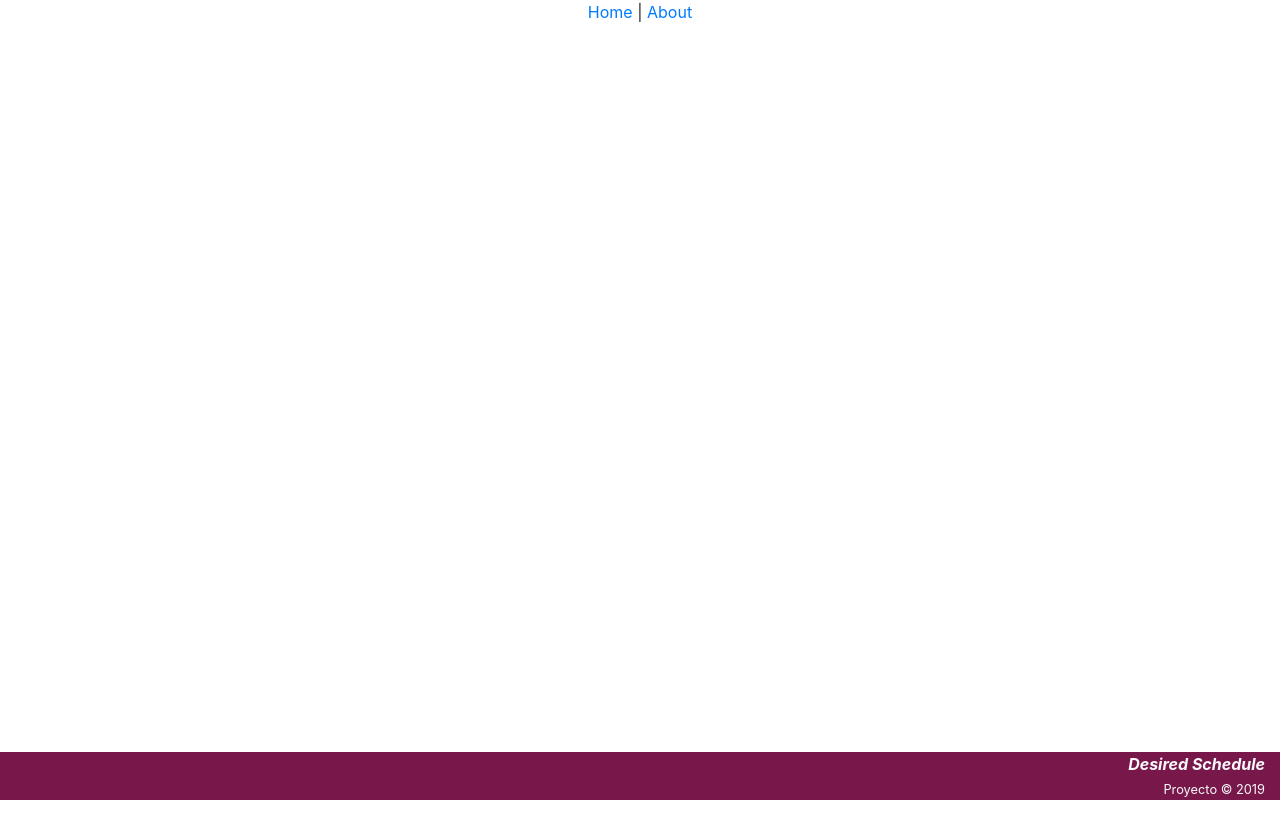
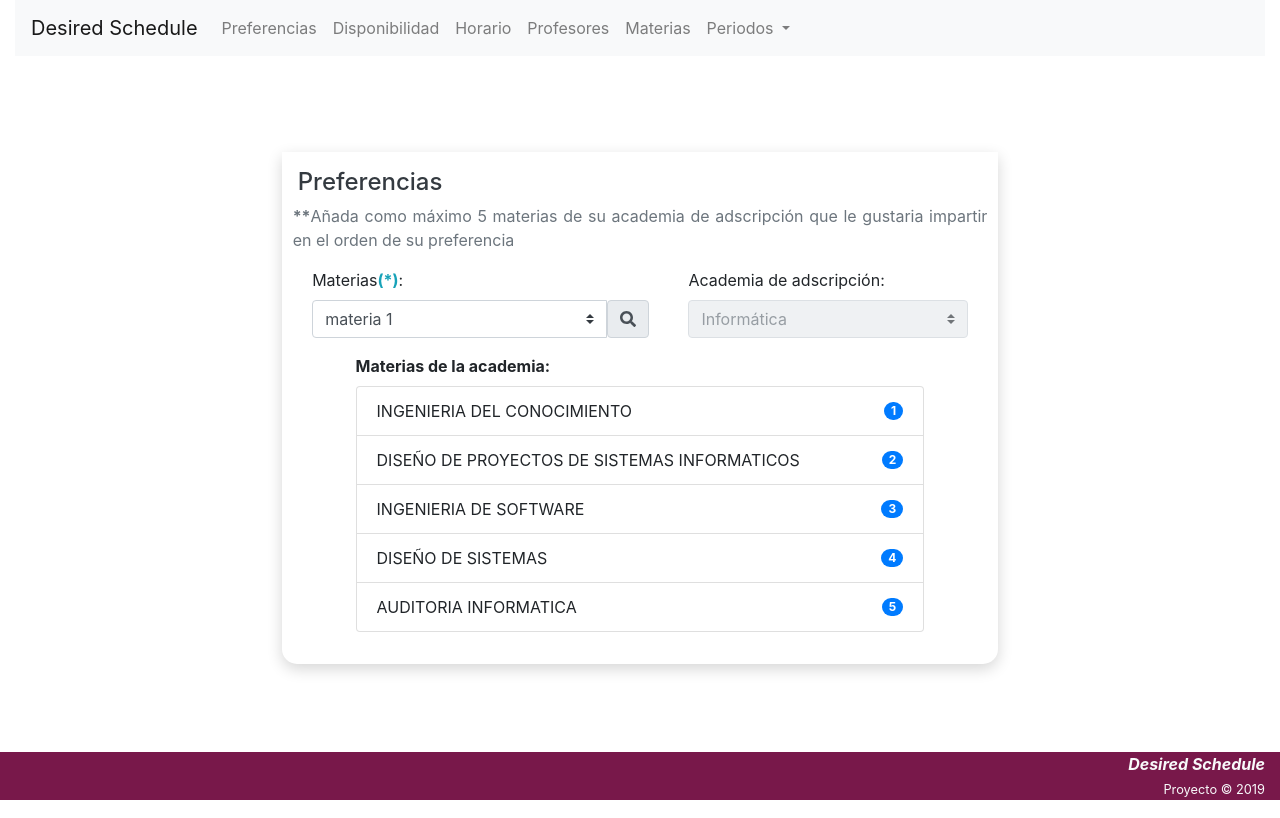
Before and after one commit to CarlosHdz97/Desired_Schedule, a Vue app: page /#/preference in a window 1280 px wide. Built offline with nearby package versions, Linux system fonts and the light colour scheme.

Commit message:
Vista de preferencias creada

```diff
--- a/package.json
+++ b/package.json
@@ -11,10 +11,12 @@
     "@fortawesome/fontawesome-svg-core": "^1.2.15",
     "@fortawesome/free-solid-svg-icons": "^5.7.2",
     "@fortawesome/vue-fontawesome": "^0.1.5",
+    "axios": "^0.18.0",
     "bootstrap-vue": "^2.0.0-rc.19",
     "core-js": "^2.6.5",
     "vue": "^2.6.10",
     "vue-router": "^3.0.3",
+    "vuedraggable": "^2.21.0",
     "vuex": "^3.0.1"
   },
   "devDependencies": {
--- a/src/App.vue
+++ b/src/App.vue
@@ -1,9 +1,38 @@
 <template id="template">
   <div id="app" class="container-fluid" :style="[styles]">
-    <nav id="nav" class="row text-center">
-      <div class="container">
-        <router-link to="/">Home</router-link> |
-        <router-link to="/about">About</router-link>
+    <nav class="navbar navbar-expand-lg navbar-light bg-light">
+      <a class="navbar-brand" href="#">Desired Schedule</a>
+      <button class="navbar-toggler" type="button" data-toggle="collapse" data-target="#navbarNavDropdown" aria-controls="navbarNavDropdown" aria-expanded="false" aria-label="Toggle navigation">
+        <span class="navbar-toggler-icon"></span>
+      </button>
+      <div class="collapse navbar-collapse" id="navbarNavDropdown">
+        <ul class="navbar-nav">
+          <li class="nav-item">
+            <router-link to="/preference" class="nav-link">Preferencias</router-link>
+          </li>
+          <li class="nav-item">
+            <a class="nav-link" href="#">Disponibilidad</a>
+          </li>
+          <li class="nav-item">
+            <a class="nav-link" href="#">Horario</a>
+          </li>
+          <li class="nav-item">
+            <a class="nav-link" href="#">Profesores</a>
+          </li>
+          <li class="nav-item">
+            <a class="nav-link" href="#">Materias</a>
+          </li>
+          <li class="nav-item dropdown">
+            <a class="nav-link dropdown-toggle" href="#" id="navbarDropdownMenuLink" role="button" data-toggle="dropdown" aria-haspopup="true" aria-expanded="false">
+              Periodos
+            </a>
+            <div class="dropdown-menu" aria-labelledby="navbarDropdownMenuLink">
+              <a class="dropdown-item" href="#">Action</a>
+              <a class="dropdown-item" href="#">Another action</a>
+              <a class="dropdown-item" href="#">Something else here</a>
+            </div>
+          </li>
+        </ul>
       </div>
     </nav>
     <router-view/>
@@ -61,7 +90,7 @@ export default {
   methods:{
     calcularHeightFooter(){
       this.heightFooter = document.getElementById("footer").clientHeight;
-      this.styles["margin-bottom"] = this.heightFooter+2+'px';
+      this.styles["margin-bottom"] = this.heightFooter+10+'px';
     }
   }
 }
--- a/src/components/DataUserForm.vue
+++ b/src/components/DataUserForm.vue
@@ -21,6 +21,7 @@
                 <div class="form-group col-md-6">
                     <label>CURP <strong class="text-info">(*)</strong>:</label>
                     <input type="text" class="form-control" placeholder="Ingrese su CURP" required>
+                    <p class="text-right p-0"><a href="https://www.gob.mx/curp/" target="_blank">¿No conoces tu CURP?</a></p>
                 </div>
             </div>
             <p class="text-dark h4">Datos academicos</p>
@@ -109,8 +110,8 @@ export default {
             password:'',
             confirm_password:'',
             msg_err:'',
-            ic_password:'eye',
-            ic_confirm_password: 'eye',
+            ic_password:'eye-slash',
+            ic_confirm_password: 'eye-slash',
             type_password:'password',
             type_confirm_password:'password'
         }
@@ -143,19 +144,19 @@ export default {
         revealPassword(){
             if(this.ic_password=='eye'){
                 this.ic_password = 'eye-slash';
-                this.type_password = 'text';
+                this.type_password = 'password';
             }else{
                 this.ic_password = 'eye';
-                this.type_password = 'password';
+                this.type_password = 'text';
             }
         },
         revealConfirmPassword(){
             if(this.ic_confirm_password=='eye'){
                 this.ic_confirm_password = 'eye-slash';
-                this.type_confirm_password = 'text';
+                this.type_confirm_password = 'password';
             }else{
                 this.ic_confirm_password = 'eye';
-                this.type_confirm_password = 'password';
+                this.type_confirm_password = 'text';
             }
         }
     }
--- a/src/components/LogInForm.vue
+++ b/src/components/LogInForm.vue
@@ -8,7 +8,7 @@
             <div class="form-group">
                 <label>Contraseña <strong class="text-info">(*)</strong>:</label>
                 <div class="input-group">
-                    <input :type="type_password" v-model="password" class="form-control" placeholder="Ingrese su correo electrónico" required>
+                    <input :type="type_password" v-model="password" class="form-control" placeholder="Ingrese su cpntraseña" required>
                     <span class="input-group-text" @click="revealPassword"><font-awesome-icon :icon="ic_password"/></span>
                 </div>
             </div>
@@ -23,7 +23,7 @@ export default {
     name: 'LogInForm',
     data(){
         return{
-            ic_password:'eye',
+            ic_password:'eye-slash',
             type_password:'password',
             password:''
         }
@@ -35,10 +35,10 @@ export default {
         revealPassword(){
             if(this.ic_password=='eye'){
                 this.ic_password = 'eye-slash';
-                this.type_password = 'text';
+                this.type_password = 'password';
             }else{
                 this.ic_password = 'eye';
-                this.type_password = 'password';
+                this.type_password = 'text';
             }
         }
     }
--- a/src/components/PreferenceUserForm.vue
+++ b/src/components/PreferenceUserForm.vue
@@ -2,11 +2,85 @@
     <div>
         <form class="p-3">
             <p class="text-dark h4">Preferencias</p>
+            <div class="form-row justify-content-around">
+                <p class="text-secondary text-justify"><b>**</b>Añada como máximo 5 materias de su academia de adscripción que le gustaria impartir en el orden de su preferencia</p>
+                <div class="form-group col-6">
+                        <label>Materias<strong class="text-info">(*)</strong>:</label>
+                        <div class="input-group">
+                        <select class="custom-select" v-model="materia">
+                            <option v-for="option in materias" :value="option.id" :key="option.id">{{option.text}}</option>
+                        </select>
+                        <span class="input-group-text"><font-awesome-icon icon="search"/></span>
+                    </div>
+                </div>
+                <div class="form-group col-5">
+                        <label>Academia de adscripción:</label>
+                        <select class="custom-select" v-model="academia" disabled>
+                            <option v-for="option in academias" :value="option.id" :key="option.id">{{option.text}}</option>
+                        </select>
+                </div>
+            </div>
+            <div class="form-row justify-content-around">
+                <div class="form-group col-md-10">
+                    <label><strong>Materias de la academia:</strong></label>
+                    <ul class="list-group">
+                        <li class="list-group-item d-flex justify-content-between align-items-center">
+                            INGENIERIA DEL CONOCIMIENTO
+                            <span class="badge badge-primary badge-pill">1</span>
+                        </li>
+                        <li class="list-group-item d-flex justify-content-between align-items-center">
+                            DISEÑO DE PROYECTOS DE SISTEMAS INFORMATICOS
+                            <span class="badge badge-primary badge-pill">2</span>
+                        </li>
+                        <li class="list-group-item d-flex justify-content-between align-items-center">
+                            INGENIERIA DE SOFTWARE
+                            <span class="badge badge-primary badge-pill">3</span>
+                        </li>
+                        <li class="list-group-item d-flex justify-content-between align-items-center">
+                            DISEÑO DE SISTEMAS
+                            <span class="badge badge-primary badge-pill">4</span>
+                        </li>
+                        <li class="list-group-item d-flex justify-content-between align-items-center">
+                            AUDITORIA INFORMATICA
+                            <span class="badge badge-primary badge-pill">5</span>
+                        </li>
+                    </ul>
+                </div>
+            </div>
         </form>
     </div>
 </template>
 <script>
     export default {
-
+        data(){
+            return{
+                materias:[],
+                academias:[
+                    {text: 'Informática', id: 1, materias:[
+                        {text: 'materia 1', id: 1},
+                        {text: 'materia 2', id: 2},
+                        {text: 'materia 3', id: 3},
+                    ]},
+                    {text: 'Computación', id: 2, materias:[
+                        {text: 'materia 4', id: 4},
+                        {text: 'materia 5', id: 5},
+                        {text: 'materia 6', id: 6},
+                    ]},
+                ],
+                academia:1,
+                materia:1,
+            }
+        },
+        mounted(){
+            this.selectMaterias();
+        },
+        computed: {
+        },
+        methods: {
+            selectMaterias(){
+                var academia = this.academias.filter(academia => academia.id == this.academia);
+                this.materias = academia[0]["materias"];
+            }
+        }
     }
 </script>
--- a/src/main.js
+++ b/src/main.js
@@ -6,7 +6,6 @@ import './plugins/bootstrap-vue'
 import App from './App.vue'
 import router from './router'
 import store from './store'
-
 Vue.config.productionTip = false
 
 new Vue({
--- a/src/router.js
+++ b/src/router.js
@@ -25,6 +25,13 @@ export default new Router({
       // this generates a separate chunk (about.[hash].js) for this route
       // which is lazy-loaded when the route is visited.
       component: () => import(/* webpackChunkName: "about" */ './views/LogIn.vue')
+    },{
+      path: '/preference',
+      name: 'preference',
+      // route level code-splitting
+      // this generates a separate chunk (about.[hash].js) for this route
+      // which is lazy-loaded when the route is visited.
+      component: () => import(/* webpackChunkName: "about" */ './views/Preference.vue')
     }
   ]
 })
--- a/src/views/LogIn.vue
+++ b/src/views/LogIn.vue
@@ -1,6 +1,6 @@
 <template>
   <div class="row align-items-center justify-content-center" style="min-height:88vh">
-      <span class=" col-lg-5 col-md-6">
+      <span class=" col-lg-6 col-md-7">
           <ul class="nav nav-pills nav-fill">
             <li class="nav-item">
                 <span :class="classLogInTab" @click="logInStatus">Iniciar sesión</span>
@@ -9,8 +9,9 @@
                 <span :class="classSignUpTab" @click="logInStatus">Registro</span>
             </li>
         </ul>
-        <LogInForm :hidden="!logIn"/>
-        <DataUserForm :hidden="logIn"/>
+        <LogInForm :hidden="!logInForm"/>
+        <DataUserForm :hidden="logInForm"/>
+        <PreferenceUserForm hidden="true"/>
       </span>
   </div>
 </template>
@@ -20,11 +21,14 @@
 // @ is an alias to /src
 import LogInForm from '@/components/LogInForm.vue'
 import DataUserForm from '@/components/DataUserForm.vue'
+import PreferenceUserForm from '@/components/PreferenceUserForm.vue'
 
 export default {
     data(){
         return{
-            logIn: true,
+            logInForm: true,
+            dataForm: false,
+            preferenceForm: false,
             classLogInTab:{
                 "nav-link": true,
                 "active" : true
@@ -37,13 +41,15 @@ export default {
     },
     components:{
         LogInForm,
-        DataUserForm
+        DataUserForm,
+        PreferenceUserForm
     },
     methods:{
         logInStatus(){
            this.classLogInTab.active = !this.classLogInTab.active;
            this.classSignUpTab.active = !this.classSignUpTab.active;
-           this.logIn = !this.logIn;
+           this.logInForm = !this.logInForm;
+        },dataPreference(){
         }
     }
 }
--- /dev/null
+++ b/src/views/Preference.vue
@@ -0,0 +1,23 @@
+<template>
+  <div class="row align-items-center justify-content-center" style="min-height:88vh">
+      <span class=" col-lg-7 col-md-8">
+        <PreferenceUserForm/>
+      </span>
+  </div>
+</template>
+
+
+<script>
+// @ is an alias to /src
+import PreferenceUserForm from '@/components/PreferenceUserForm.vue'
+
+export default {
+    data(){
+        return{
+        }
+    },
+    components:{
+        PreferenceUserForm
+    }
+}
+</script>
```
Also changed, not shown: 1 other file (tests, documents, lock files or other folders).
